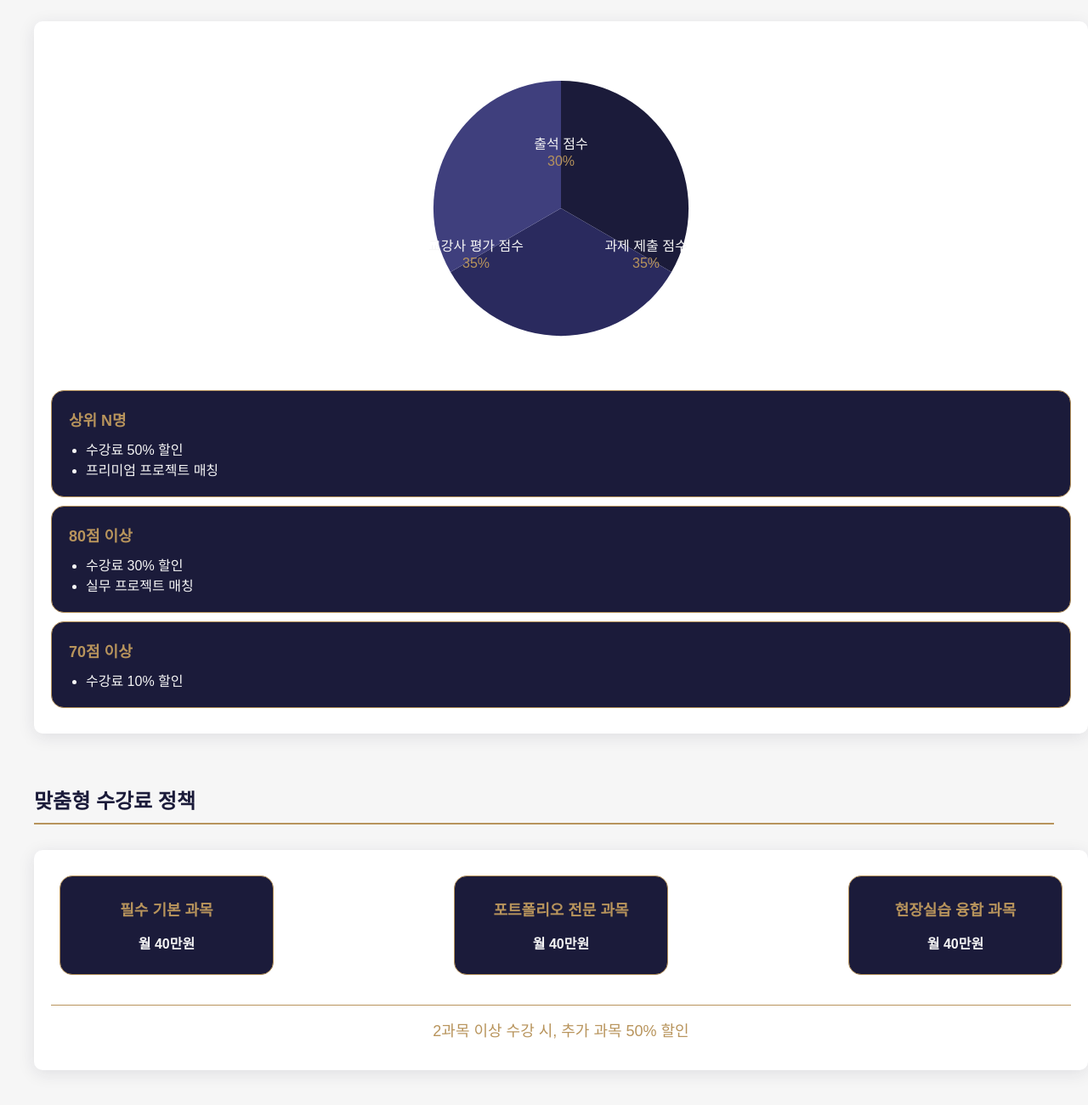
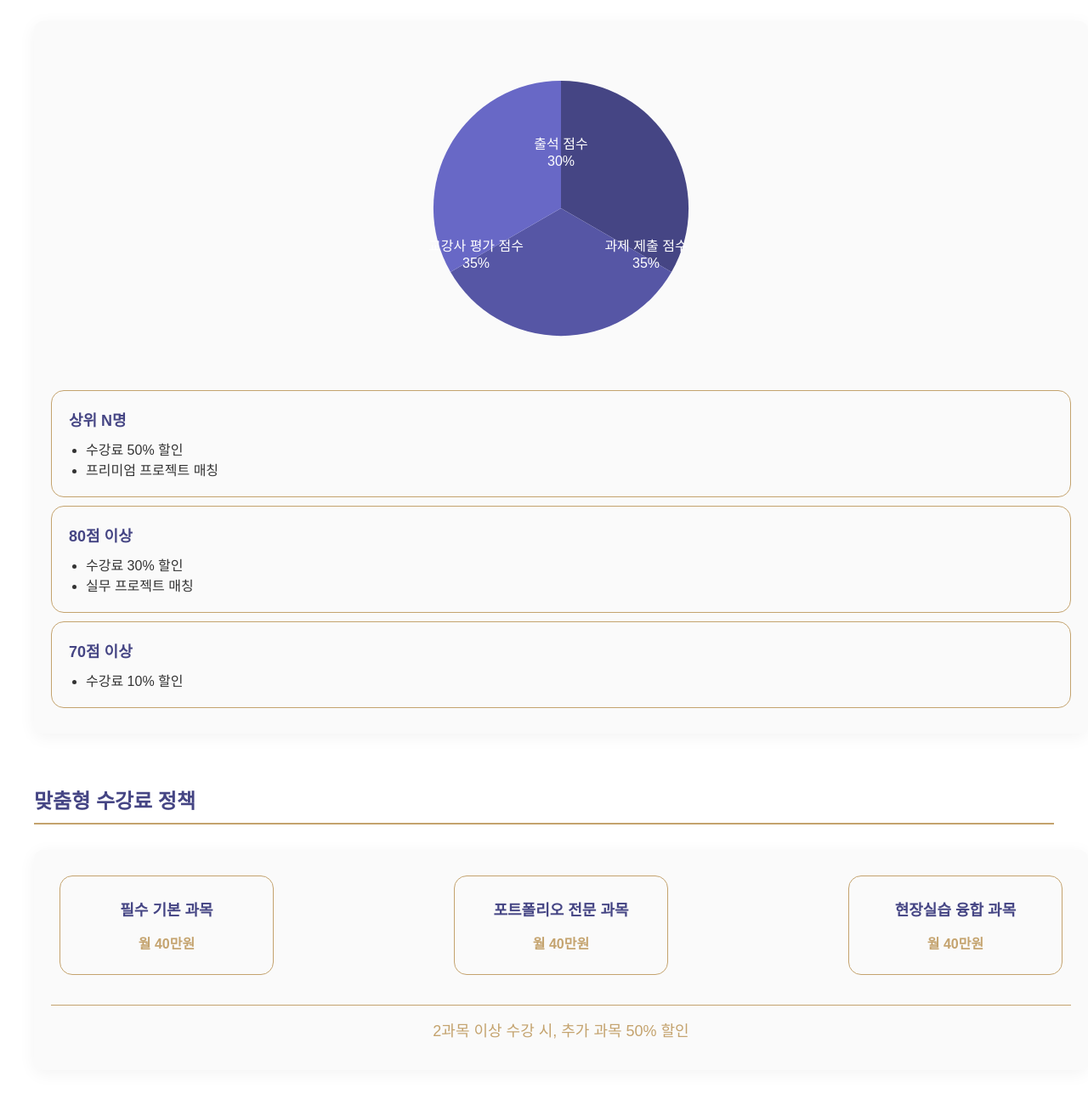
Before and after one commit to seoyooniverse/bcccourse, a plain HTML site: page index.html in a window 1280 px wide. Shown: the part 92-1392 px from the top of the page at 85% size. Drawn offline with Linux system fonts and the light colour scheme; a web font is replaced by a local one.

Commit message:
Update index.html

```diff
--- a/index.html
+++ b/index.html
@@ -7,12 +7,12 @@
     <link href="https://fonts.googleapis.com/css2?family=IBM+Plex+Sans+KR:wght@400;500;600;700&display=swap" rel="stylesheet">
     <style>
         :root {
-            --primary-dark: #1B1B3A;
-            --primary-gold: #B8945C;
-            --bg-light: #F6F6F6;
-            --text-light: #F6F6F6;
-            --navy-light: #2A2A5E;
-            --navy-lighter: #3F3F7D;
+            --primary: #454584;
+            --primary-light: #5656A5;
+            --accent: #C4A36E;
+            --bg-light: #FFFFFF;
+            --text-dark: #333333;
+            --card-bg: #FAFAFA;
         }
 
         body {
@@ -20,6 +20,7 @@
             padding: 0;
             font-family: 'IBM Plex Sans KR', sans-serif;
             background-color: var(--bg-light);
+            color: var(--text-dark);
         }
         .policy-container {
             max-width: 1200px;
@@ -34,59 +35,63 @@
             font-weight: bold;
             margin-bottom: 30px;
             padding-bottom: 10px;
-            border-bottom: 2px solid var(--primary-gold);
-            color: var(--primary-dark);
+            border-bottom: 2px solid var(--accent);
+            color: var(--primary);
         }
         .image-container {
             width: 100%;
             margin-bottom: 40px;
-            background: white;
+            background: var(--card-bg);
             border-radius: 10px;
-            box-shadow: 0 4px 20px rgba(27, 27, 58, 0.1);
+            box-shadow: 0 4px 20px rgba(0, 0, 0, 0.05);
             padding: 20px;
         }
         .benefits-card {
-            background: var(--primary-dark);
+            background: var(--card-bg);
             border-radius: 15px;
             padding: 20px;
             margin: 10px 0;
-            color: var(--text-light);
-            border: 1px solid var(--primary-gold);
+            border: 1px solid var(--accent);
+            transition: all 0.3s ease;
+        }
+        .benefits-card:hover {
+            transform: translateY(-2px);
+            box-shadow: 0 4px 15px rgba(196, 163, 110, 0.15);
         }
         .benefits-card h3 {
             margin: 0;
             font-size: 18px;
-            color: var(--primary-gold);
+            color: var(--primary);
         }
         .benefits-card ul {
             margin: 10px 0 0 0;
             padding-left: 20px;
-            color: var(--text-light);
+            color: var(--text-dark);
         }
         .course-box {
-            background: var(--primary-dark);
+            background: var(--card-bg);
             border-radius: 15px;
             padding: 25px;
             margin: 10px;
             text-align: center;
             min-width: 200px;
-            color: var(--text-light);
-            border: 1px solid var(--primary-gold);
+            border: 1px solid var(--accent);
             transition: all 0.3s ease;
         }
         .course-box:hover {
             transform: translateY(-5px);
-            box-shadow: 0 5px 15px rgba(184, 148, 92, 0.3);
+            box-shadow: 0 5px 15px rgba(196, 163, 110, 0.2);
         }
         .course-box h3 {
             margin: 0 0 15px 0;
             font-size: 18px;
-            color: var(--primary-gold);
+            color: var(--primary);
         }
         .course-box p {
             margin: 0;
             font-size: 16px;
             font-weight: bold;
+            color: var(--accent);
         }
         .courses-container {
             display: flex;
@@ -97,11 +102,11 @@
         .discount-notice {
             text-align: center;
             margin-top: 25px;
-            color: var(--primary-gold);
+            color: var(--accent);
             font-weight: 500;
             font-size: 18px;
             padding: 15px;
-            border-top: 1px solid var(--primary-gold);
+            border-top: 1px solid var(--accent);
         }
 
         @media (max-width: 768px) {
@@ -137,19 +142,19 @@
             <div class="image-container">
                 <svg width="100%" height="400" viewBox="0 0 800 400">
                     <!-- 원형 차트 -->
-                    <path d="M400,200 L400,50 A150,150 0 0,1 530,275 Z" fill="#1B1B3A"/>
-                    <path d="M400,200 L530,275 A150,150 0 0,1 270,275 Z" fill="#2A2A5E"/>
-                    <path d="M400,200 L270,275 A150,150 0 0,1 400,50 Z" fill="#3F3F7D"/>
+                    <path d="M400,200 L400,50 A150,150 0 0,1 530,275 Z" fill="#454584"/>
+                    <path d="M400,200 L530,275 A150,150 0 0,1 270,275 Z" fill="#5656A5"/>
+                    <path d="M400,200 L270,275 A150,150 0 0,1 400,50 Z" fill="#6868C6"/>
 
                     <!-- 텍스트 -->
-                    <text x="400" y="130" text-anchor="middle" fill="#F6F6F6">출석 점수</text>
-                    <text x="400" y="150" text-anchor="middle" fill="#B8945C">30%</text>
+                    <text x="400" y="130" text-anchor="middle" fill="white">출석 점수</text>
+                    <text x="400" y="150" text-anchor="middle" fill="white">30%</text>
 
-                    <text x="500" y="250" text-anchor="middle" fill="#F6F6F6">과제 제출 점수</text>
-                    <text x="500" y="270" text-anchor="middle" fill="#B8945C">35%</text>
+                    <text x="500" y="250" text-anchor="middle" fill="white">과제 제출 점수</text>
+                    <text x="500" y="270" text-anchor="middle" fill="white">35%</text>
 
-                    <text x="300" y="250" text-anchor="middle" fill="#F6F6F6">교강사 평가 점수</text>
-                    <text x="300" y="270" text-anchor="middle" fill="#B8945C">35%</text>
+                    <text x="300" y="250" text-anchor="middle" fill="white">교강사 평가 점수</text>
+                    <text x="300" y="270" text-anchor="middle" fill="white">35%</text>
                 </svg>
 
                 <!-- 혜택 설명 카드들 -->
```
